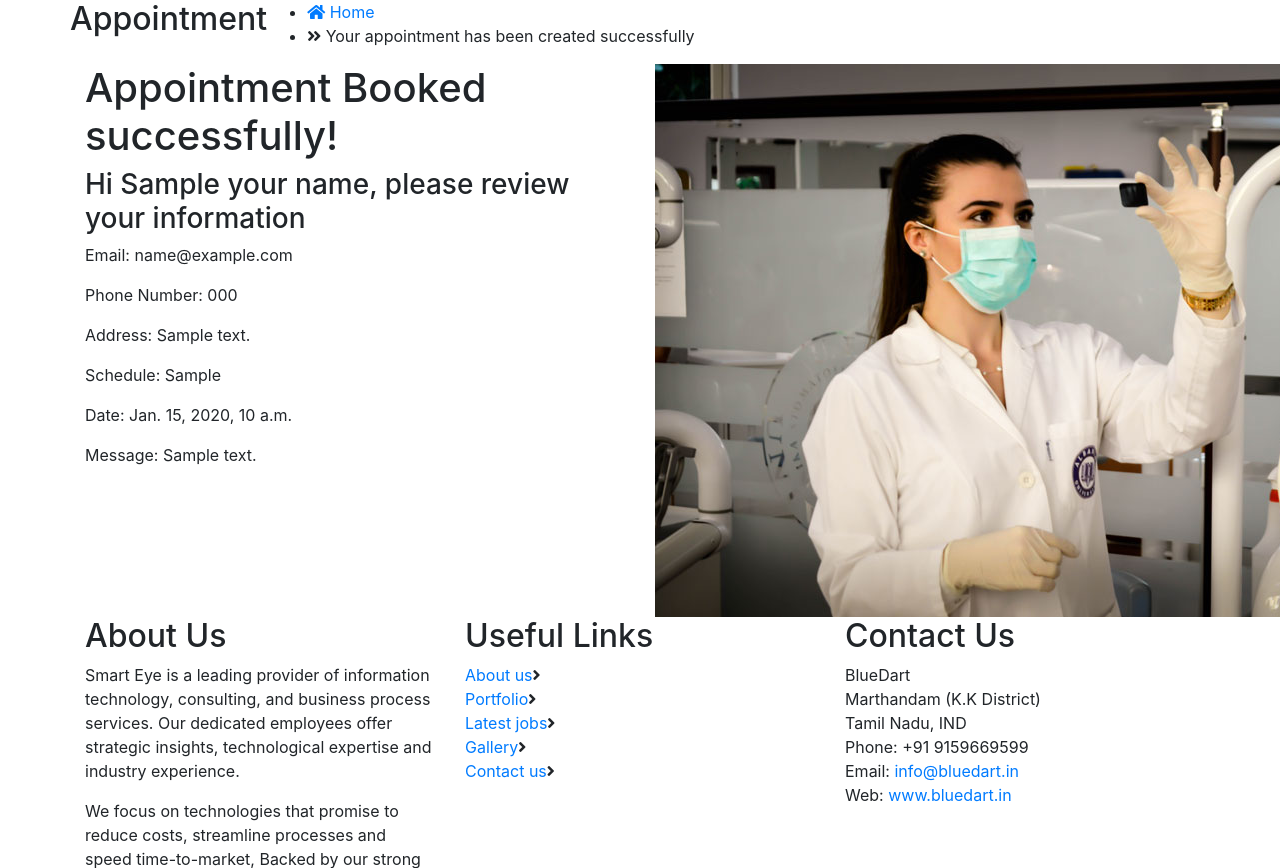
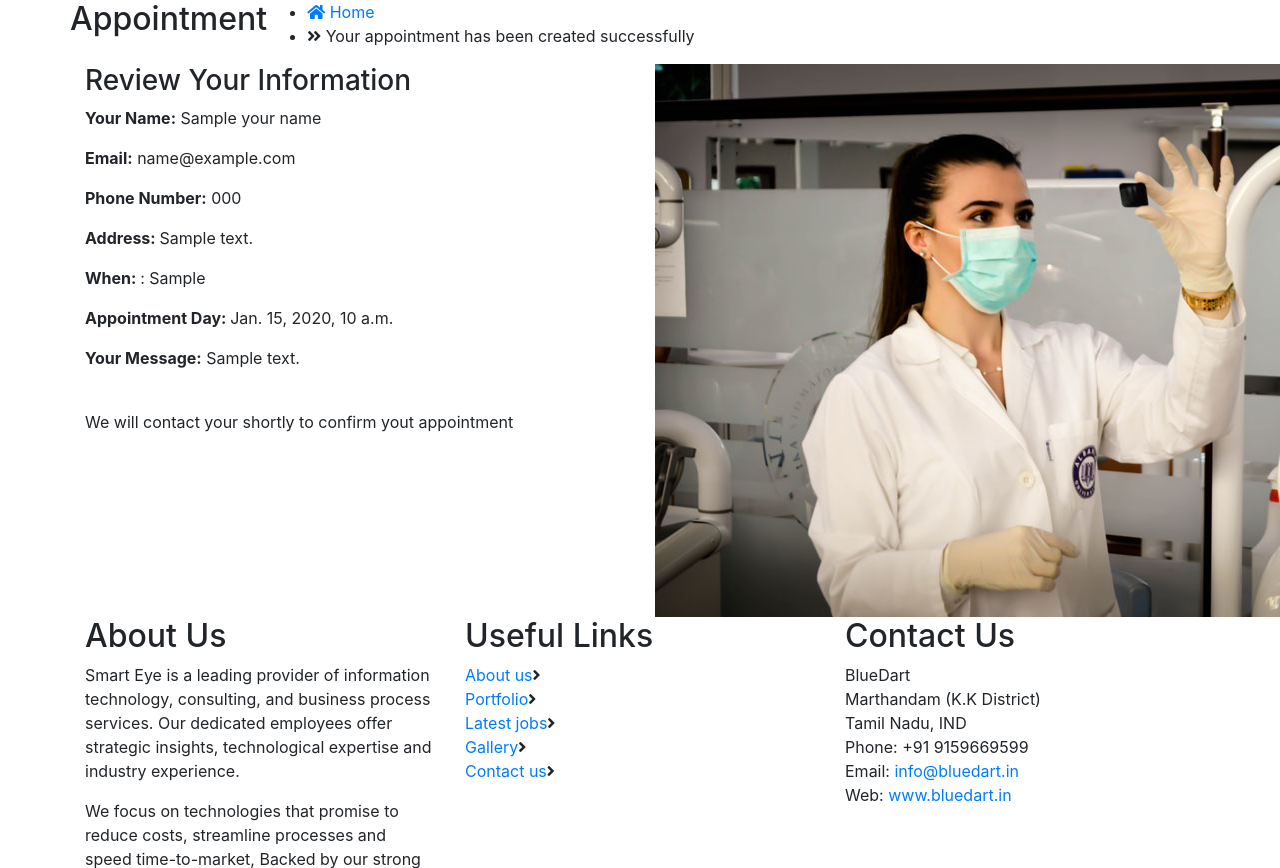
Before and after one commit to gozygreg/carecardio-health, a Django app: template carecardio/appointments/templates/appointments/appointment.html in a window 1280 px wide; the page is wider, and only the part inside the window is pictured. Shown: the part 224-1092 px from the top of that part. Run offline with Django 4.2, Linux system fonts and the light colour scheme; the template is opened without the code that fills it: most values are stand-ins (such as "Sample title", 1, 10 or a date in 2020); some libraries are stand-ins or nearby versions.

```diff
--- a/carecardio/appointments/templates/appointments/appointment.html
+++ b/carecardio/appointments/templates/appointments/appointment.html
@@ -19,15 +19,17 @@
 <section class="with-medical">
     <div class="container">
         <div class="row">
-            <div class="col-lg-6 col-md-12 txtr">
-                <h1>Appointment Booked successfully!</h1>
-                <h3>Hi {{ your_name }}, please review your information</h3>
-                <p>Email: {{ your_email }}</p>
-                <p>Phone Number: {{ your_phone }}</p>
-                <p>Address: {{ your_address }}</p>
-                <p>Schedule: {{ your_schedule }}</p>
-                <p>Date: {{ your_date }}</p>
-                <p>Message: {{ your_message }}</p>
+            <div class="col-lg-6 col-md-12 txtr text-left">
+                <h3>Review Your Information</h3>
+                <p><strong>Your Name:</strong> {{ your_name }}</p>
+                <p><strong>Email:</strong> {{ your_email }}</p>
+                <p><strong>Phone Number:</strong> {{ your_phone }}</p>
+                <p><strong>Address: </strong>{{ your_address }}</p>
+                <p><strong>When: </strong>: {{ your_schedule }}</p>
+                <p><strong>Appointment Day: </strong> {{ your_date }}</p>
+                <p><strong>Your Message:</strong> {{ your_message }}</p>
+                <br>
+                <p>We will contact your shortly to confirm yout appointment</p>
             </div>
             <div class="col-lg-6 col-md-12">
                 <img src="{% static 'home/images/why.jpg' %}" alt="">
```
Also changed, not shown: carecardio/appointments/views.py (+13 -0 lines), .gitpod.yml (deleted), 1 other file.
